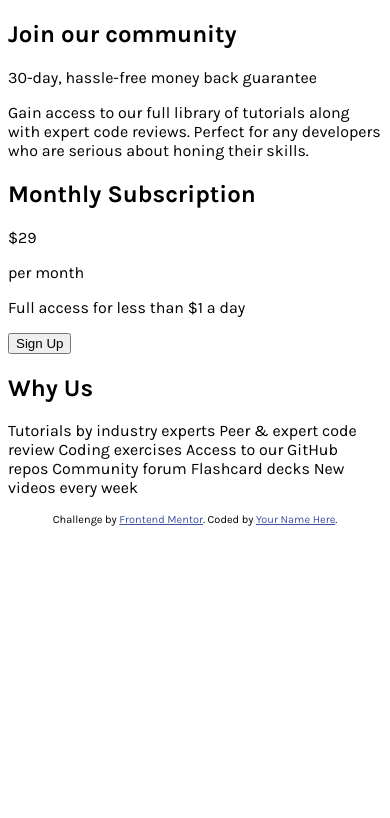
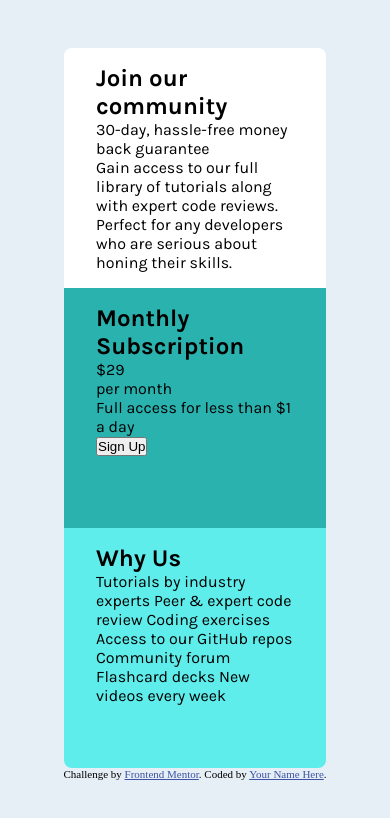
Before and after one commit to AdamsF16/Frontend-Mentor---Single-price-grid-component, a plain HTML site: page index.html in a window 390 px wide. Drawn offline with Linux system fonts and the light colour scheme.

Commit message:
add mobile basic structure in grid

```diff
--- a/style.scss
+++ b/style.scss
@@ -1,9 +1,60 @@
+*,
+*::before,
+*::after {
+    box-sizing: border-box;
+    margin: 0;
+    padding: 0;
+}
 
 body {
-    font-family: 'Karla', sans-serif;
+    background-color: hsl(204, 43%, 93%);
+}
+
+.price {
+    &__component {
+        display: grid;
+        grid-template-columns: 1fr;
+        grid-template-rows: repeat(3, 1fr);
+        font-family: 'Karla', sans-serif;
+        justify-content: center;
+        align-content: center;
+        margin-top: 3em;
+    }
+
+    &__item {
+        grid-column: 1/2;
+        margin: 0 4em;
+        padding: 1em 2em;
+    }
+
+    &__item-one {
+        grid-row: 1/2;
+        background-color: #fff;
+        border-top-left-radius: 8px;
+        border-top-right-radius: 8px;
+    }
+
+    &__item-two {
+        grid-row: 2/3;
+        background-color: hsl(179, 62%, 43%);
+    }
+
+    &__item-three {
+        grid-row: 3/4;
+        background-color: hsl(179, 80%, 65%);
+        border-bottom-left-radius: 8px;
+        border-bottom-right-radius: 8px;
+    }
 }
 
 
 
-.attribution { font-size: 11px; text-align: center; }
-.attribution a { color: hsl(228, 45%, 44%); }
+
+.attribution {
+    font-size: 11px;
+    text-align: center;
+
+    a {
+        color: hsl(228, 45%, 44%);
+    }
+}
```
Also changed, not shown: css/style.css, 1 other file.
